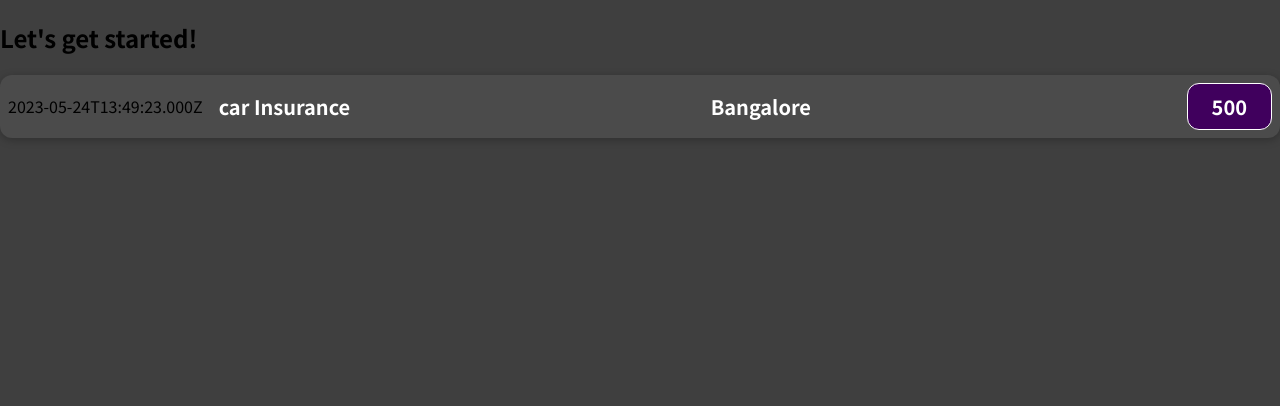
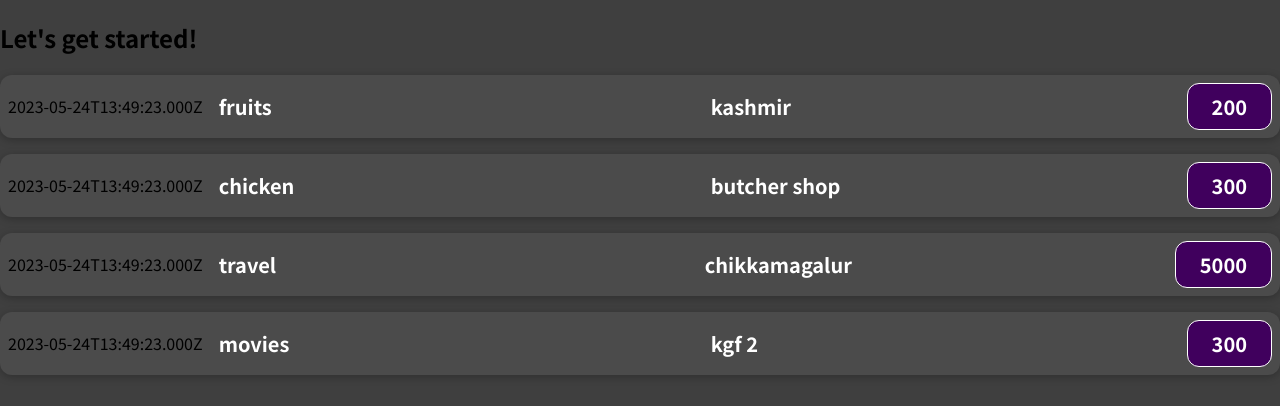
Before and after one commit to Dattatreyav30/React, a JavaScript app: page / in a window 1280 px wide. Shown: the top 406 px of the page. Built offline with nearby package versions, Linux system fonts and the light colour scheme.

Commit message:
using props to make our components reuse

```diff
--- a/src/App.js
+++ b/src/App.js
@@ -1,10 +1,63 @@
-import ExpenseItem from './components/ExpenseItem'
+import ExpenseItem from "./components/ExpenseItem";
 
 function App() {
+  const expenses = [
+    {
+      id: 1,
+      date: new Date(),
+      title: "fruits",
+      amount: 200,
+      location: "kashmir",
+    },
+    {
+      id: 2,
+      date: new Date(),
+      title: "chicken",
+      amount: 300,
+      location: "butcher shop",
+    },
+    {
+      id: 3,
+      date: new Date(),
+      title: "travel",
+      amount: 5000,
+      location: "chikkamagalur",
+    },
+    {
+      id: 4,
+      date: new Date(),
+      title: "movies",
+      amount: 300,
+      location: "kgf 2",
+    },
+  ];
   return (
     <div>
       <h2>Let's get started!</h2>
-      <ExpenseItem></ExpenseItem>
+      <ExpenseItem
+        title={expenses[0].title}
+        amount={expenses[0].amount}
+        date={expenses[0].date}
+        location={expenses[0].location}
+      ></ExpenseItem>
+      <ExpenseItem
+        title={expenses[1].title}
+        amount={expenses[1].amount}
+        date={expenses[1].date}
+        location={expenses[1].location}
+      ></ExpenseItem>
+      <ExpenseItem
+        title={expenses[2].title}
+        amount={expenses[2].amount}
+        date={expenses[2].date}
+        location={expenses[2].location}
+      ></ExpenseItem>
+      <ExpenseItem
+        title={expenses[3].title}
+        amount={expenses[3].amount}
+        date={expenses[3].date}
+        location={expenses[3].location}
+      ></ExpenseItem>
     </div>
   );
 }
--- a/src/components/ExpenseItem.js
+++ b/src/components/ExpenseItem.js
@@ -1,17 +1,13 @@
 import "./ExpenseItem.css";
 
-function ExpenseItem() {
-  const expenseDate = new Date();
-  const expenseTitle = "car Insurance";
-  const expenseAmount = 500;
-  const expenseLocation = 'Bangalore'
+function ExpenseItem(props) {
   return (
     <div className="expense-item">
-      <div>{expenseDate.toISOString()}</div>
+      <div>{props.date.toISOString()}</div>
       <div className="expense-item__description">
-        <h2>{expenseTitle}</h2>
-        <h2>{expenseLocation}</h2>
-        <div className="expense-item__price">{expenseAmount}</div>
+        <h2>{props.title}</h2>
+        <h2>{props.location}</h2>
+        <div className="expense-item__price">{props.amount}</div>
       </div>
     </div>
   );
```
